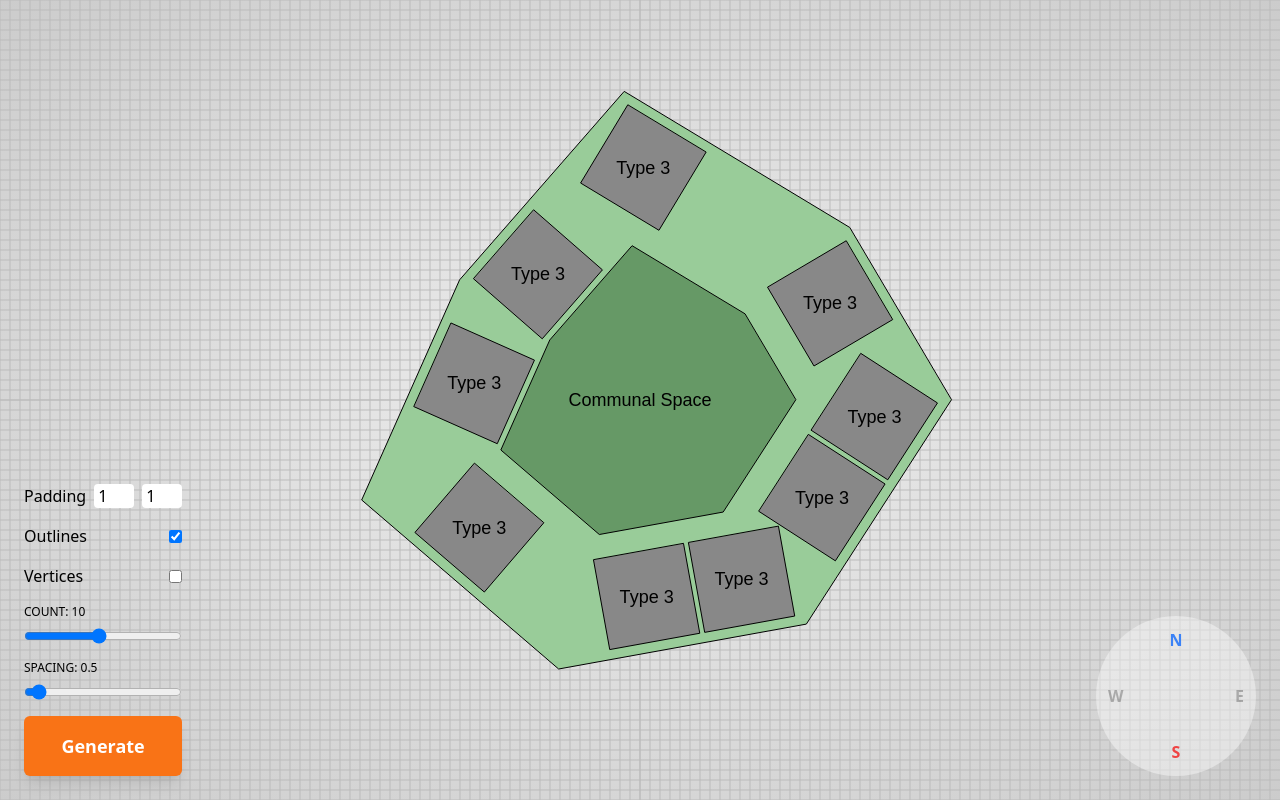
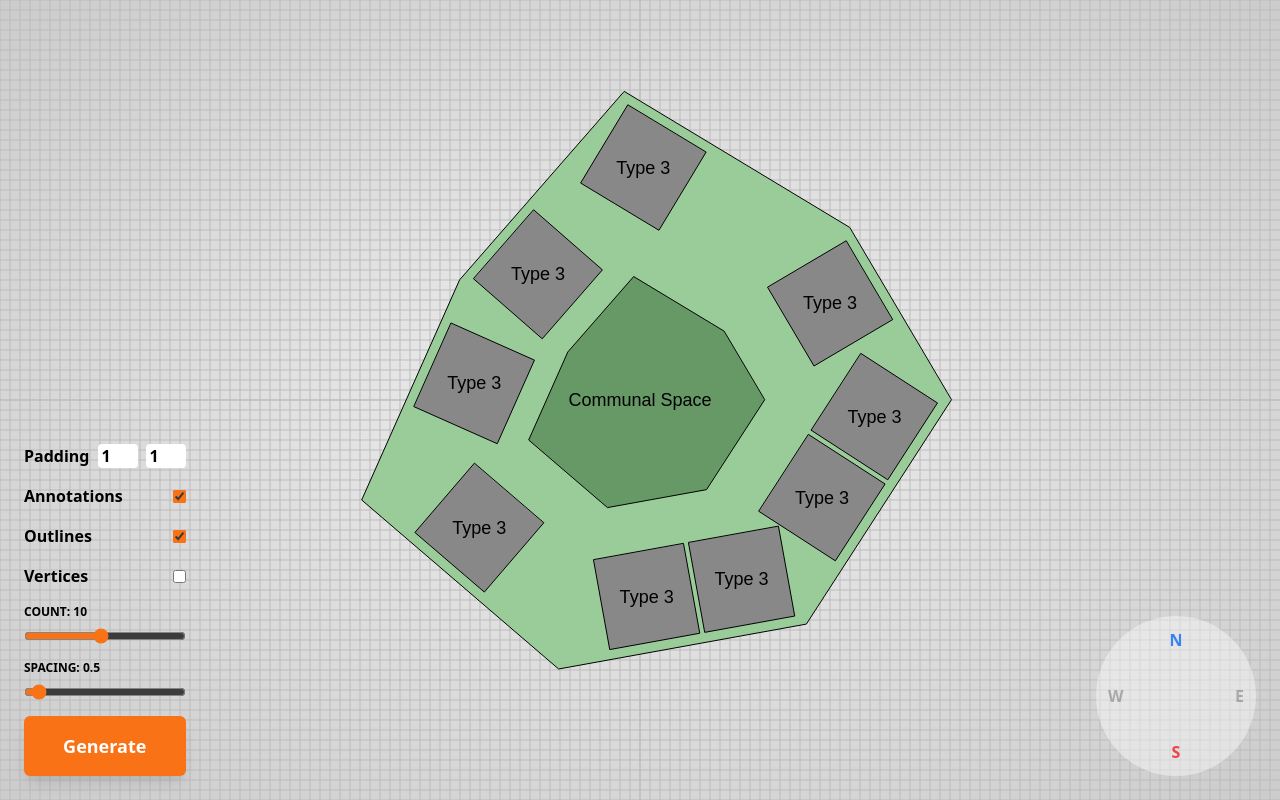
Before and after one commit to isospaces/massing-generator, a Vue app: page / in a window 1280 px wide. Built offline with nearby package versions, Linux system fonts and the light colour scheme.

Commit message:
added annotation toggle

```diff
--- a/src/App.vue
+++ b/src/App.vue
@@ -33,8 +33,8 @@ const generate = () => {
   console.time("generation");
   const plotShape = generatePolygon(5, 8, 20, 40);
   plot = new Mesh(plotShape).setColor("#9c9").setName("Plot");
-  communal = new Mesh(plotShape.clone().scale(0.5, 0.5)).setColor("#696").setName("Communal Space");
-  units = generateUnitPlacement(plot, options);
+  communal = new Mesh(plotShape.clone().scale(0.4, 0.4)).setColor("#696").setName("Communal Space");
+  units = generateUnitPlacement(plot, communal, options);
   console.timeEnd("generation");
 
   render();
@@ -73,11 +73,15 @@ useDrag("canvas", (e) => {
 
 <template>
   <canvas id="canvas" class="w-screen h-screen" />
-  <div class="absolute bottom-6 left-6 flex flex-col gap-4">
+  <div class="absolute bottom-6 left-6 flex flex-col gap-4 accent-orange-500 select-none font-semibold">
     <div v-if="renderer" class="flex justify-between items-center gap-2">
       <label>Padding</label>
       <input class="w-10 rounded pl-1" type="number" v-model="options.padding.x" @change="generate" />
       <input class="w-10 rounded pl-1" type="number" v-model="options.padding.y" @change="generate" />
+    </div>
+    <div v-if="renderer" class="flex justify-between items-center">
+      <label for="annotations">Annotations</label>
+      <input id="annotations" type="checkbox" v-model="renderer.annotations" @change="render" />
     </div>
     <div v-if="renderer" class="flex justify-between items-center">
       <label for="checkbox">Outlines</label>
--- a/src/lib/generation.ts
+++ b/src/lib/generation.ts
@@ -17,7 +17,7 @@ export interface UnitGenerationOptions {
   padding: Vec2;
 }
 
-export const generateUnitPlacement = (plot: Mesh, options: UnitGenerationOptions) => {
+export const generateUnitPlacement = (plot: Mesh, communal: Mesh, options: UnitGenerationOptions) => {
   const lines = sortByNormals(shapeToLines(plot.shapeWorld));
   const { count, spacing, padding } = options;
   const arr: Mesh[] = [];
@@ -40,15 +40,8 @@ export const generateUnitPlacement = (plot: Mesh, options: UnitGenerationOptions
 
       const position = line.a.add(direction.multiplyScalar(distance).add(perpendicularOffset));
       const newUnit = new Mesh(TYPE_3).setPosition(position).setRotation(-angle).setName("Type 3");
-      const noBoundaryCollision = !newUnit.intersects(plot);
+      const noBoundaryCollision = !newUnit.intersects(plot) && !newUnit.intersects(communal);
       const noUnitCollision = arr.every((unit) => !newUnit.intersects(unit));
-      // arr.forEach((unit) => {
-      //   const intersecting = newUnit.intersects(unit);
-      //   if (intersecting) {
-      //     unit.color = "#f00";
-      //     newUnit.color = "#f00";
-      //   }
-      // });
 
       if (noBoundaryCollision && noUnitCollision) {
         arr.push(newUnit);
--- a/src/lib/renderer.ts
+++ b/src/lib/renderer.ts
@@ -1,14 +1,16 @@
 import { mod } from "./math";
 import { Mesh } from "./mesh";
 import Vec2 from "./vec2";
+
+const PIXELS_PER_METRE = 10;
 
 export default class Renderer {
   public readonly ctx: CanvasRenderingContext2D;
   public readonly center: Vec2;
   public size: Vec2;
-  public pixelsPerMetre = 10;
+  public outlines = true;
+  public annotations = true;
   public vertices = false;
-  public outlines = true;
 
   constructor(canvas: HTMLCanvasElement) {
     this.ctx = canvas.getContext("2d")!;
@@ -36,7 +38,7 @@ export default class Renderer {
   public render(scene: Mesh[], offset: Vec2, zoom = 1) {
     console.time("render");
     const [w, h] = this.size;
-    const pixelScale = this.pixelsPerMetre * zoom;
+    const pixelScale = PIXELS_PER_METRE * zoom;
 
     this.ctx.resetTransform();
     this.ctx.clearRect(0, 0, w, h);
@@ -67,15 +69,16 @@ export default class Renderer {
     // draw vertices and origin
     if (this.vertices) {
       this.ctx.fillStyle = "#000";
-      points.forEach((point) => this.renderVertex(point, 2));
+      points.forEach((point) => this.renderVertex(point, 3));
     }
 
-    const { x, y } = mesh.position.multiplyScalar(pixelScale);
-    this.ctx.fillStyle = "#000";
-    this.ctx.textAlign = "center";
-    this.ctx.font = "18px Arial";
-    this.ctx.fillText(mesh.name, x, y + 6);
-    // this.renderVertex(mesh.position.multiplyScalar(pixelScale), 5);
+    if (this.annotations) {
+      const { x, y } = mesh.position.multiplyScalar(pixelScale);
+      this.ctx.fillStyle = "#000";
+      this.ctx.textAlign = "center";
+      this.ctx.font = "18px Arial";
+      this.ctx.fillText(mesh.name, x, y + 6);
+    }
   }
 
   private renderVertex(position: Vec2, radius: number) {
```
